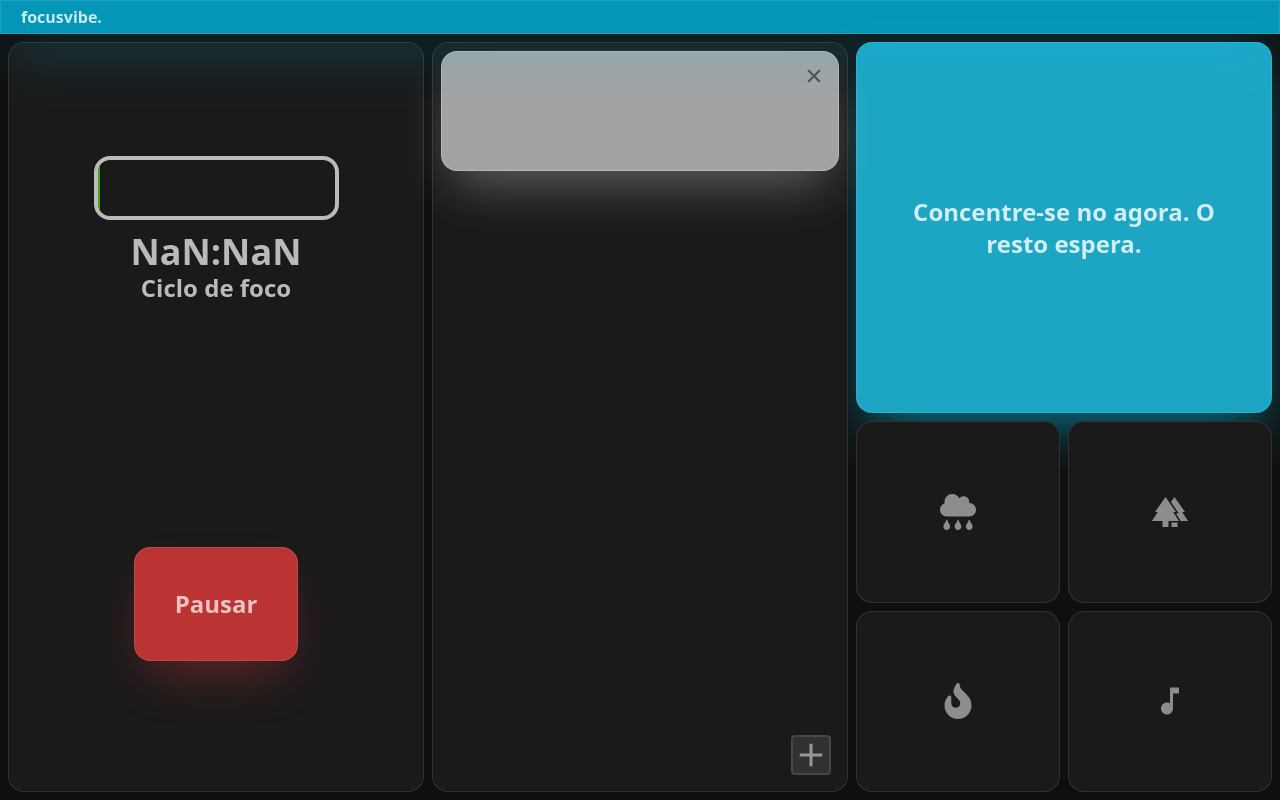
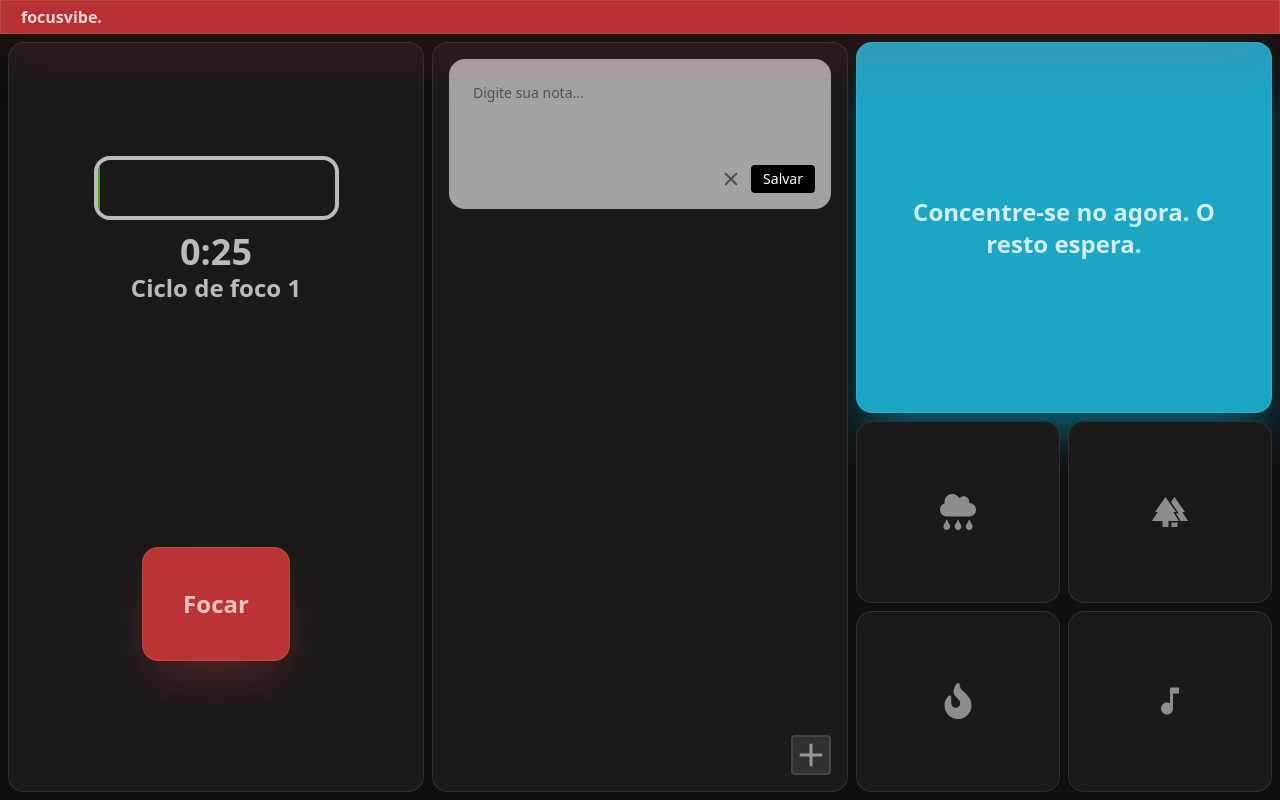
Before and after one commit to ypiaza/focusvibbe, a React (Vite) app: page / in a window 1280 px wide. Both pictures are taken after a click on the button 811 px from the left and 755 px from the top of the page. Built offline with nearby package versions, Linux system fonts and the light colour scheme.

Commit message:
pomodoro ajustado e tela de notas

```diff
--- a/src/App.tsx
+++ b/src/App.tsx
@@ -1,24 +1,67 @@
-import Header from "./components/Header"
-import Notes from "./components/Notes"
-import PlayerSong from "./components/PlayerSong"
-import Pomodoro from "./components/Pomodoro"
-import Sugestions from "./components/Sugestions"
+import { useEffect, useState } from "react";
+import Header from "./components/Header";
+import Notes from "./components/Notes";
+import PlayerSong from "./components/PlayerSong";
+import Pomodoro from "./components/Pomodoro";
+import Sugestions from "./components/Sugestions";
 
 const App = () => {
-  const focus = false;
+  const focusTime = 25 ;
+  const breakTime = 5;
+
+  const [time, setTime] = useState(focusTime);
+  const [isRunning, setIsRunning] = useState(false);
+  const [isFocus, setIsFocus] = useState(true);
+  const [cycle, setCycle] = useState(1);
+
+  const toggleTimer = () => {
+    setIsRunning(prev => !prev);
+  };
+
+  useEffect(() => {
+    let interval: number | undefined;
+
+    if (isRunning) {
+      interval = window.setInterval(() => {
+        setTime(prev => {
+          if (prev <= 1) {
+            clearInterval(interval);
+            if (isFocus) {
+              setCycle(prevCycle => prevCycle + 1);
+              setTime(breakTime);
+              setIsFocus(false);
+            } else {
+              setTime(focusTime);
+              setIsFocus(true);
+            }
+            return 0;
+          }
+          return prev - 1;
+        });
+      }, 1000);
+    }
+
+    return () => clearInterval(interval);
+  }, [isRunning, isFocus]);
+
   return (
-    <div className={`flex flex-col w-full h-screen bg-[#0F0F0F]`}>
-      <Header focus={focus} />
-      <main  className="grid grid-cols-3 h-full p-2 gap-2">
-        <Pomodoro />
+    <div className="flex flex-col w-full h-screen bg-[#0F0F0F]">
+      <Header focus={isFocus} />
+      <main className="grid grid-cols-3 h-full p-2 gap-2">
+        <Pomodoro
+          time={time}
+          cycle={cycle}
+          isRunning={isRunning}
+          onToggle={toggleTimer}
+        />
         <Notes />
         <div className="grid grid-rows-2 gap-2">
           <Sugestions />
-          <PlayerSong focus={focus}/>
+          <PlayerSong />
         </div>
-      </main >
+      </main>
     </div>
-  )
-}
+  );
+};
 
-export default App
+export default App;
--- a/src/components/Notes.tsx
+++ b/src/components/Notes.tsx
@@ -1,25 +1,82 @@
-import { useState } from "react"
+import { useState } from "react";
 import { IoMdAdd } from "react-icons/io";
 import { IoClose } from "react-icons/io5";
 
+const Notes = () => {
+  const [notes, setNotes] = useState<string[]>([]);
+  const [inputVisible, setInputVisible] = useState(false);
+  const [newNote, setNewNote] = useState("");
 
+  const handleAddNote = () => {
+    if (newNote.trim() !== "") {
+      setNotes([...notes, newNote]);
+      setNewNote("");
+      setInputVisible(false);
+    }
+  };
 
-const Notes = () => {
-  const [addNote, setAddNote] = useState<boolean | null>(false)
+  const handleRemoveNote = (index: number) => {
+    setNotes(notes.filter((_, i) => i !== index));
+  };
 
   return (
-    <div className="relative border bg-[#1a1a1a] border-white/10 rounded-2xl p-2">
-      <button onClick={() => setAddNote(true)} className="text-4xl text-white/50 border-2 border-white/10 rounded bg-white/10 absolute  cursor-pointer hover:border-white/50 hover:text-white/70 duration-300 bottom-4 right-4"><IoMdAdd /></button>
+    <div className="relative border bg-[#1a1a1a] border-white/10 rounded-2xl p-4 min-h-[200px]">
+      {/* Botão para adicionar nova nota */}
+      <button
+        onClick={() => setInputVisible(true)}
+        className="text-4xl text-white/50 border-2 border-white/10 rounded bg-white/10 absolute cursor-pointer hover:border-white/50 hover:text-white/70 duration-300 bottom-4 right-4"
+      >
+        <IoMdAdd />
+      </button>
 
-      {/* Toda vez que o botãp de adicionar for clicado aparecerá um bloco para adicionar o lembrete, como a função de um post it */}
+      {/* Campo para nova nota */}
+      {inputVisible && (
+        <div className="relative w-full bg-white/60 rounded-2xl p-4 mb-4">
+          <textarea
+            value={newNote}
+            onChange={(e) => setNewNote(e.target.value)}
+            className="w-full p-2 rounded text-sm resize-none text-black placeholder:text-black/50 outline-none"
+            placeholder="Digite sua nota..."
+            rows={3}
+          />
+          <div className="flex justify-end gap-2 mt-2">
+            <button
+              onClick={() => setInputVisible(false)}
+              className="text-black/50 cursor-pointer hover:text-black"
+            >
+              <IoClose size={24} />
+            </button>
+            <button
+              onClick={handleAddNote}
+              className="text-sm px-3 py-1 rounded bg-black cursor-pointer
 
-      {addNote === true ? (
-        <div className="relative w-full h-30 bg-white/60 rounded-2xl shadow-2xl shadow-white/30 border border-white/20">
-          <button className="absolute right-3 top-3 text-2xl text-black/50 cursor-pointer"><IoClose /></button>
+              text-white hover:bg-zinc-800 transition"
+            >
+              Salvar
+            </button>
+          </div>
         </div>
-      ) : addNote === false}
+      )}
+
+      {/* Lista de notas */}
+      <div className="grid gap-3">
+        {notes.map((note, index) => (
+          <div
+            key={index}
+            className="relative bg-white/50 rounded-xl p-3 shadow-md font-bold  text-black/80 text-sm"
+          >
+            <p>{note}</p>
+            <button
+              onClick={() => handleRemoveNote(index)}
+              className="absolute cursor-pointer top-2 right-2 text-xl text-black/50 hover:text-black"
+            >
+              <IoClose />
+            </button>
+          </div>
+        ))}
+      </div>
     </div>
-  )
-}
+  );
+};
 
-export default Notes
+export default Notes;
--- a/src/components/Pomodoro.tsx
+++ b/src/components/Pomodoro.tsx
@@ -1,40 +1,43 @@
-import type React from "react"
+import type React from "react";
 
 interface PomodoroTimer {
-  time: number,
-  cycle: number,
-  isRunning: boolean,
-  onToggle: () => void
+  time: number;
+  cycle: number;
+  isRunning: boolean;
+  onToggle: () => void;
 }
 
 const Pomodoro: React.FC<PomodoroTimer> = ({ time, cycle, isRunning, onToggle }) => {
-
-  const minutes = Math.floor(time / 60)
-  const seconds = time % 60
+  const minutes = Math.floor(time / 60);
+  const seconds = time % 60;
 
   return (
     <div className="grid grid-rows-2 h-full w-full border bg-[#1a1a1a] border-white/10 rounded-2xl">
       <div className="flex flex-col items-center justify-center gap-3 p-8">
         <div className="border-4 border-white/70 rounded-2xl h-16 w-[70%] overflow-hidden">
-          <div className={`w-[1%] h-full bg-[#51E41B]/70 rounded transition duration-500`}
-               style={{
-                width: `${cycle}%`
-               }}></div>
+          <div className="h-full bg-[#51E41B]/70 rounded transition-all duration-500"
+            style={{ width: `${cycle}%` }}>
+          </div>
         </div>
         <div className="flex flex-col items-center justify-center">
-          <h2 className="text-white/70 font-bold text-4xl">{`${minutes}:${seconds < 10 ? `0${seconds}` : seconds}`}</h2>
+          <h2 className="text-white/70 font-bold text-4xl">
+            {`${minutes}:${seconds < 10 ? `0${seconds}` : seconds}`}
+          </h2>
           <p className="text-white/70 font-bold text-2xl">Ciclo de foco {cycle}</p>
         </div>
       </div>
       <div className="flex items-center justify-center">
-        <button className={`border border-white/10 p-10 rounded-2xl cursor-pointer ${isRunning ? 'shadow shadow-black/50' : 'bg-[#ff4040]/70 shadow-2xl shadow-[#ff4040]/30 '}`}>
+        <button
+          onClick={onToggle}
+          className={`border border-white/10 p-10 rounded-2xl cursor-pointer ${isRunning ? 'shadow shadow-black/50' : 'bg-[#ff4040]/70 shadow-2xl shadow-[#ff4040]/30'}`}
+        >
           <h3 className="text-2xl font-bold text-white/70">
-            {isRunning ? 'Focar' : 'Pausar'}
+            {isRunning ? 'Pausar' : 'Focar'}
           </h3>
         </button>
       </div>
     </div>
-  )
-}
+  );
+};
 
-export default Pomodoro
+export default Pomodoro;
```
